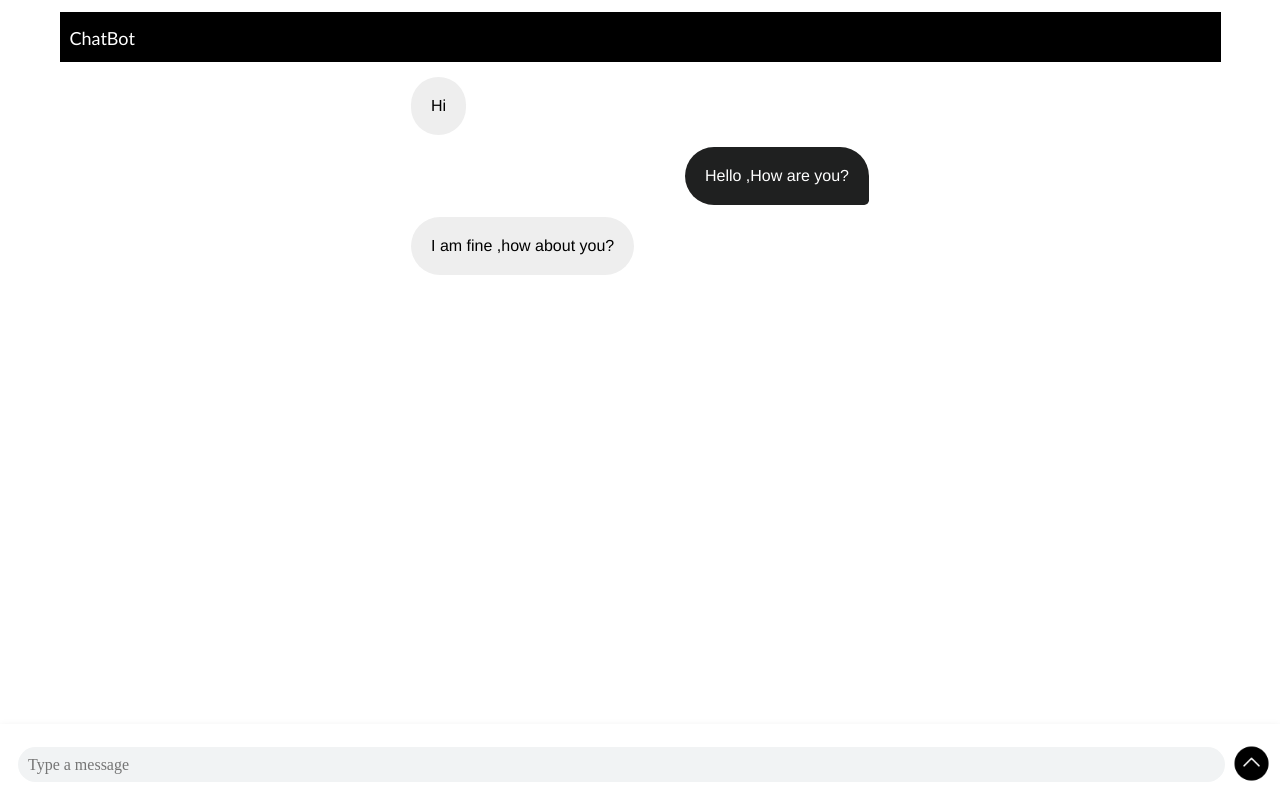
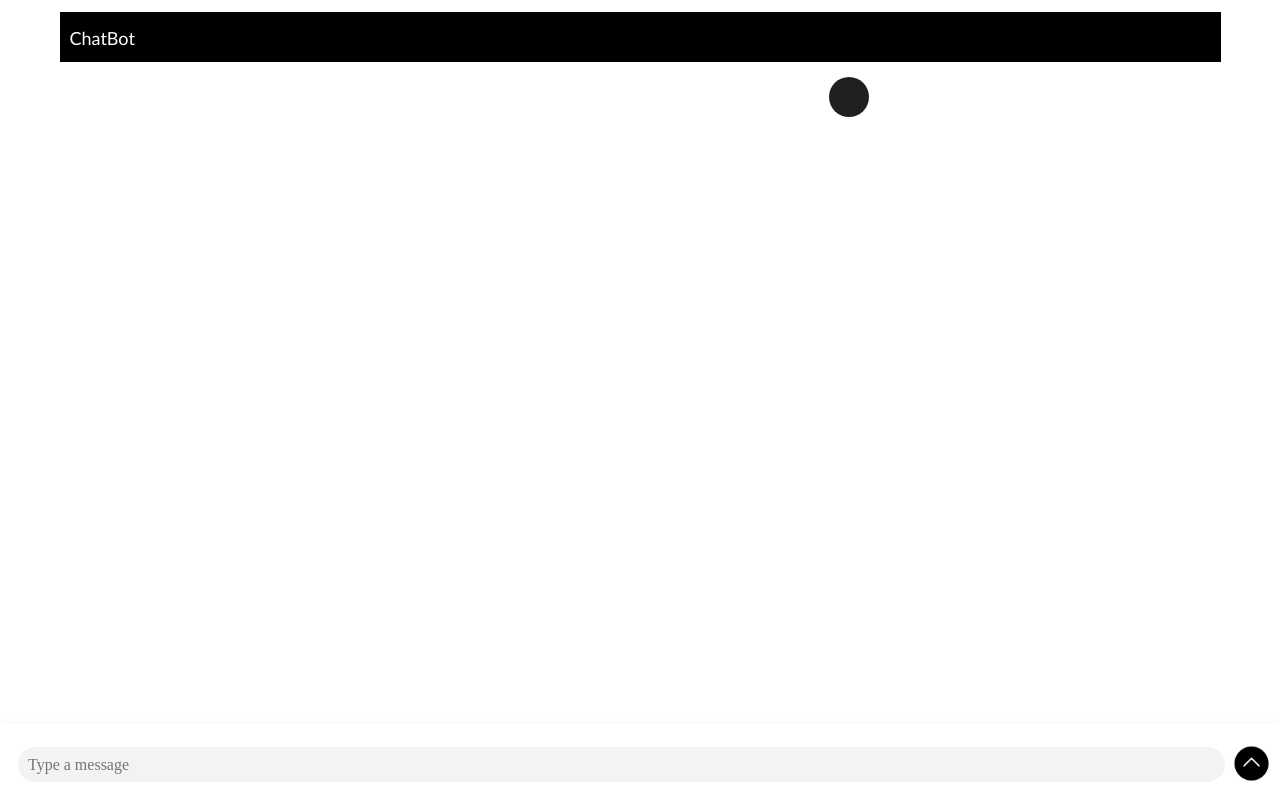
Before and after one commit to KarthikeyaGit/VueJsBot, a Vue app: page / in a window 1280 px wide. Both pictures are taken after a click on the button 1251 px from the left and 765 px from the top of the page. Built offline with nearby package versions, Linux system fonts and the light colour scheme.

Commit message:
chat input functionality added

```diff
--- a/src/components/ChatContainer.vue
+++ b/src/components/ChatContainer.vue
@@ -1,20 +1,43 @@
 <template>
   <div class="cont">
     <div>
-      <ul>
-        <li class="him">Hi</li>
-        <li class="me">Hello ,How are you?</li>
-        <li class="him">I am fine ,how about you?</li>
+      <ul id="chatconatiner">
+        <li class="me" v-for="msg in msgs" v-bind:key="msg.message">
+          {{ msg.message }}
+        </li>
       </ul>
     </div>
-    <div><Input></Input></div>
+    <div><Input @submit="getMessage" :inputmsg="message"></Input></div>
   </div>
 </template>
 
+
+<script>
+import Input from "./ChatInput.vue";
+
+export default {
+  name: "chatconatiner",
+  data() {
+    return {
+      message:"",
+      inputmsg: "",
+      msgs: [],
+    };
+  },
+  components: {
+    Input,
+  },
+  methods: {
+    getMessage: function (inputmsg) {
+      let message = {message : inputmsg}
+      this.msgs.push(message)
+      console.log("msg",inputmsg)
+    }
+  }
+};
+</script>
+
 <style>
-/* .chatArea{
-
-} */
 .cont {
   position: relative;
   max-width: 500px;
@@ -65,14 +88,3 @@ ul li {
   border-bottom-right-radius: 30px;
 }
 </style>
-
-<script>
-import Input from "./ChatInput.vue";
-
-export default {
-  name: "chatconatiner",
-  components: {
-    Input,
-  },
-};
-</script>
--- a/src/components/ChatInput.vue
+++ b/src/components/ChatInput.vue
@@ -1,28 +1,23 @@
 <template>
   <div class="chatInput">
     <div class="flexible">
-      <!-- <form> -->
-        <div class="inputField">
+      <div class="inputField">
         <input
+          v-model="message"
           type="text"
-          id="lname"
+          name="message"
           class="textFied"
-          name="lastname"
           placeholder="Type a message"
         />
       </div>
-       <div class="sendbtn">
-        <button v-on:click="redirect_to_login" style="outline: none">
+      <div class="sendbtn">
+        <button v-on:keyup.enter="submit" @click="submit" style="outline: none">
           <img
             src="../assets/send-icon.png"
-            style="width:37px; height:37px;"
+            style="width: 37px; height: 37px"
           />
         </button>
       </div>
-      <!-- </form> -->
-
-
-
     </div>
   </div>
 </template>
@@ -31,6 +26,18 @@ import "../../node_modules/vuetify/dist/vuetify.css";
 
 export default {
   name: "chatInput",
+  data() {
+    return {
+    message:'',
+    }
+  },
+  methods: {
+    submit: function () {
+      console.log("message",this.message)
+      this.$emit('submit',this.message)
+      this.message = ''
+    },
+  },
 };
 </script>
 
```
Also changed, not shown: src/components/ChatBubble.vue (+4 -11 lines).
